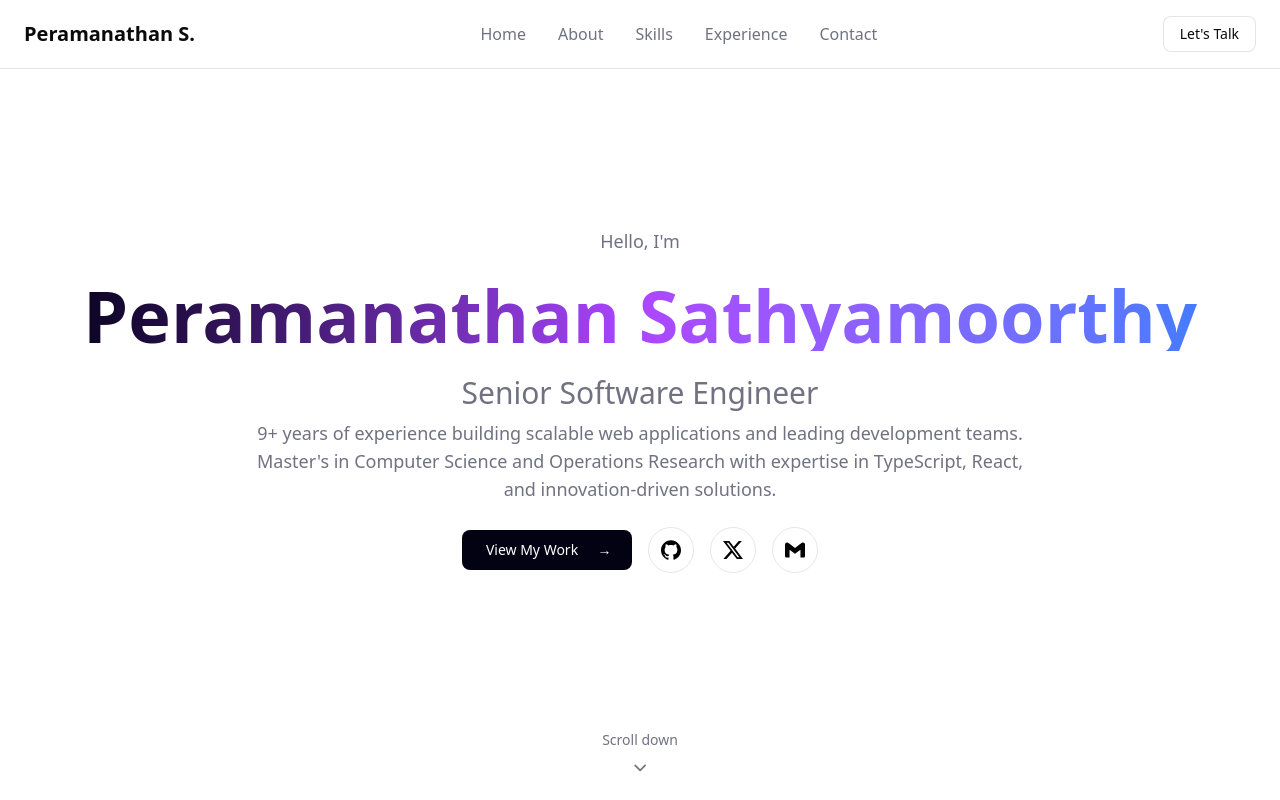
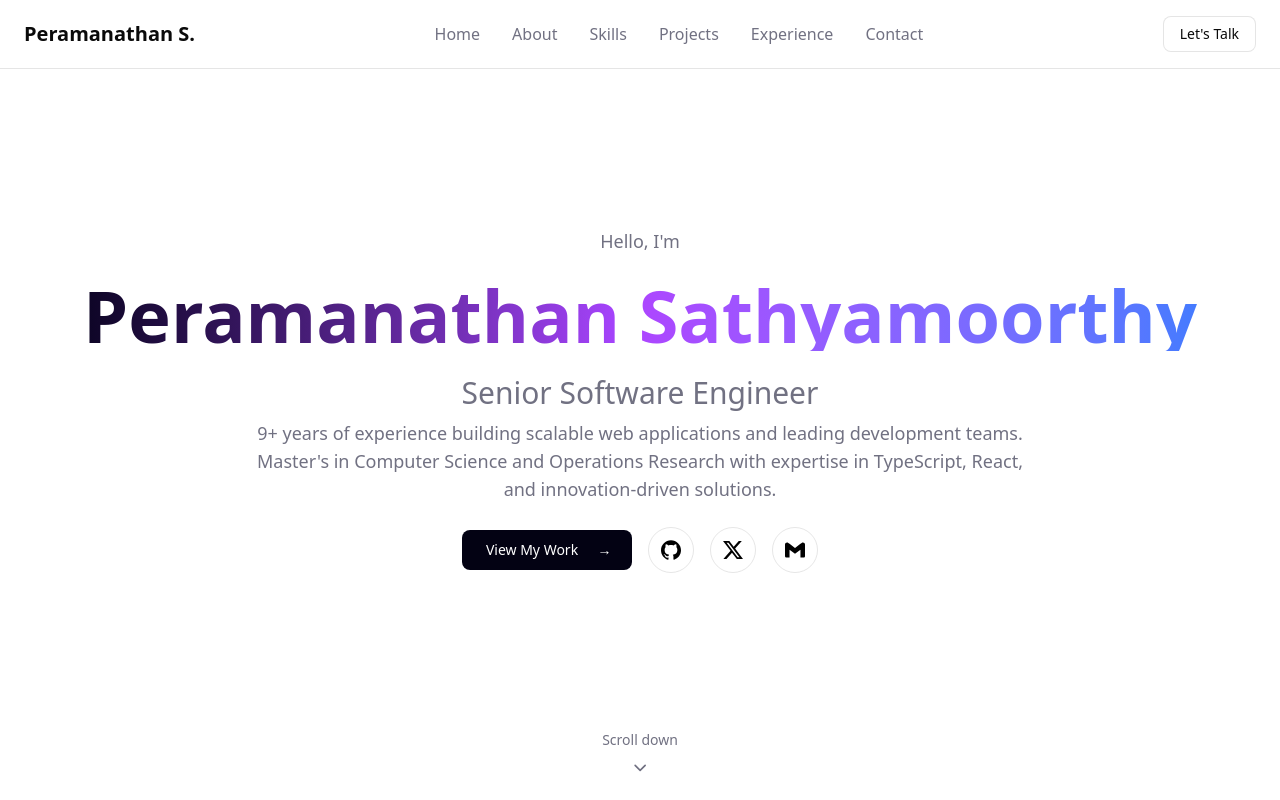
Before and after one commit to p10ns11y/devprofile, a Next.js app: page / in a window 1280 px wide. Shown: the top 800 px of the page. Built offline with nearby package versions, Linux system fonts and the light colour scheme.

Commit message:
Add projects in navigation

```diff
--- a/src/components/Header.tsx
+++ b/src/components/Header.tsx
@@ -8,6 +8,7 @@ export function Header() {
     { name: 'Home', href: '#home' },
     { name: 'About', href: '#about' },
     { name: 'Skills', href: '#skills' },
+    { name: 'Projects', href: '#projects' },
     { name: 'Experience', href: '#experience' },
     { name: 'Contact', href: '#contact' },
   ];
--- a/src/components/Projects.tsx
+++ b/src/components/Projects.tsx
@@ -11,7 +11,7 @@ import cvdata from '../data/cvdata.json'
 export function Projects() {
 
   return (
-    <section id="experience" className="py-20">
+    <section id="projects" className="py-20">
       <div className="container mx-auto px-6">
         <motion.div
           initial={{ opacity: 0, y: 30 }}
```
